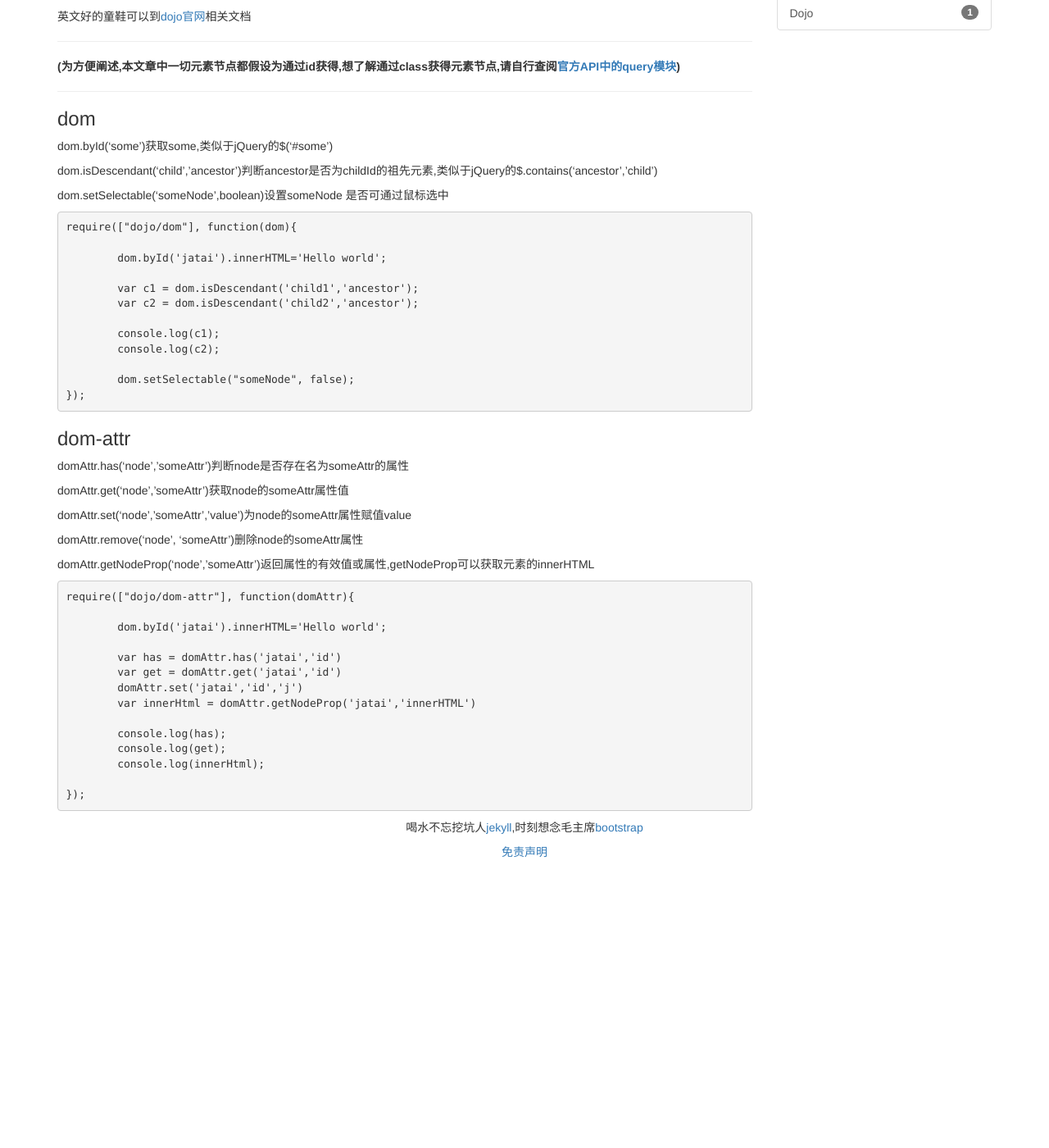
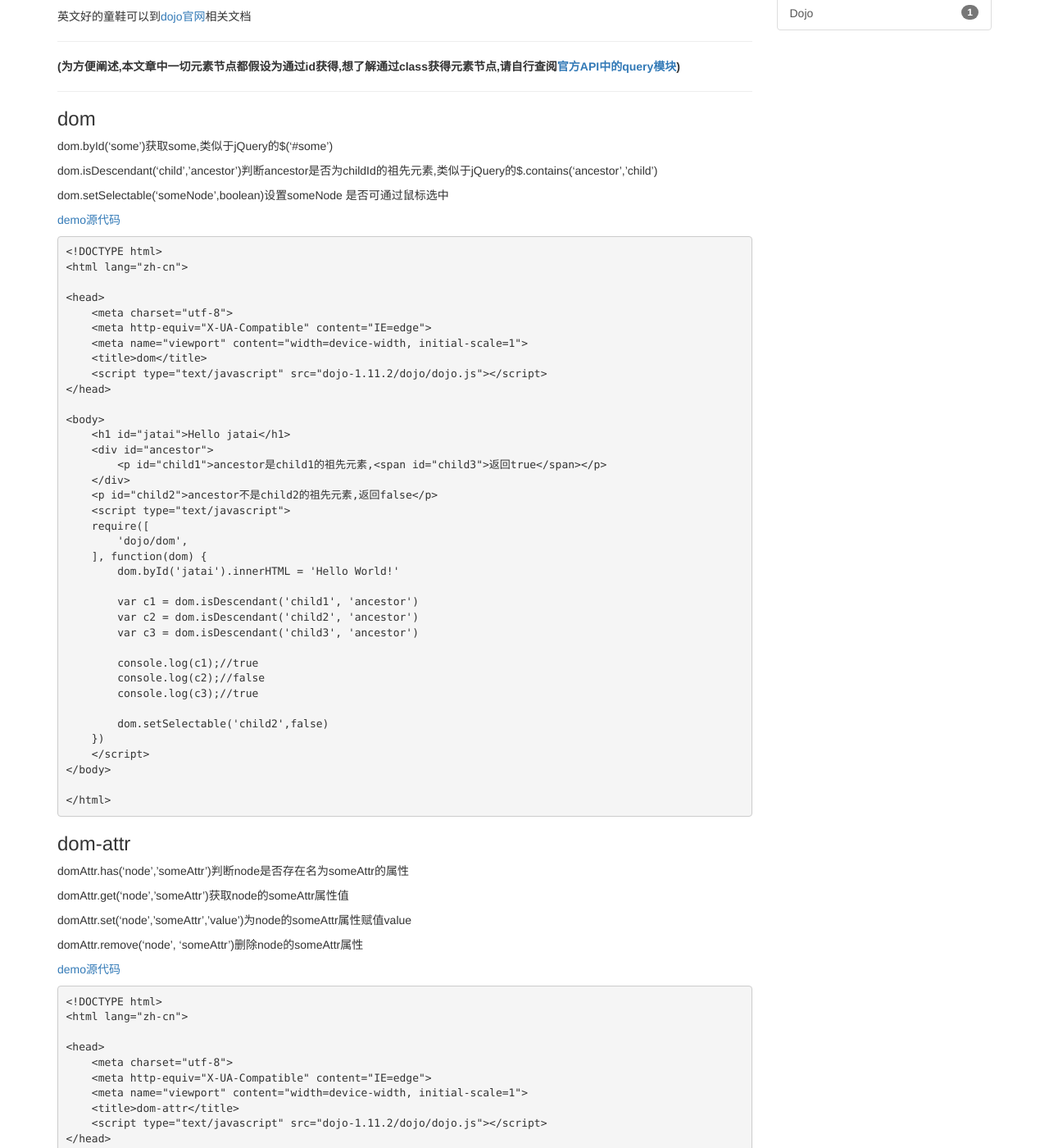
Before and after one commit to ytmjatai/blog, a Jekyll site: the page built from _posts/2016-11-06-dojo-dom.md, in a window 1280 px wide and 1400 px high, scrolled down 261 px. Shown: the whole window at 82% size. Built offline with Jekyll 4.4.1, drawn with Linux system fonts in a browser that asks for light colours; comment, search, counter and statistics services are not loaded; before the commit the page ends 1320 px from its top, so only the background shows below that; some of the changed text lies outside the part shown.

Commit message:
Update 2016-11-06-dojo-dom.md

```diff
--- a/_posts/2016-11-06-dojo-dom.md
+++ b/_posts/2016-11-06-dojo-dom.md
@@ -28,18 +28,46 @@ dom.isDescendant('child','ancestor')判断ancestor是否为childId的祖先元
 
 dom.setSelectable('someNode',boolean)设置someNode 是否可通过鼠标选中
 
-	require(["dojo/dom"], function(dom){
+[demo源代码](https://github.com/ytmjatai/dojo)
 
-		dom.byId('jatai').innerHTML='Hello world';
+	<!DOCTYPE html>
+	<html lang="zh-cn">
 
-		var c1 = dom.isDescendant('child1','ancestor');
-		var c2 = dom.isDescendant('child2','ancestor');
+	<head>
+	    <meta charset="utf-8">
+	    <meta http-equiv="X-UA-Compatible" content="IE=edge">
+	    <meta name="viewport" content="width=device-width, initial-scale=1">
+	    <title>dom</title>
+	    <script type="text/javascript" src="dojo-1.11.2/dojo/dojo.js"></script>
+	</head>
 
-		console.log(c1);
-		console.log(c2);
+	<body>
+	    <h1 id="jatai">Hello jatai</h1>
+	    <div id="ancestor">
+	        <p id="child1">ancestor是child1的祖先元素,<span id="child3">返回true</span></p>
+	    </div>
+	    <p id="child2">ancestor不是child2的祖先元素,返回false</p>
+	    <script type="text/javascript">
+	    require([
+	        'dojo/dom',
+	    ], function(dom) {
+	        dom.byId('jatai').innerHTML = 'Hello World!'
 
-		dom.setSelectable("someNode", false);
-	});
+	        var c1 = dom.isDescendant('child1', 'ancestor')
+	        var c2 = dom.isDescendant('child2', 'ancestor')
+	        var c3 = dom.isDescendant('child3', 'ancestor')
+
+	        console.log(c1);//true
+	        console.log(c2);//false
+	        console.log(c3);//true
+
+	        dom.setSelectable('child2',false)
+	    })
+	    </script>
+	</body>
+
+	</html>
+
 
 ### dom-attr ###
 
@@ -51,19 +79,43 @@ domAttr.set('node','someAttr','value')为node的someAttr属性赋值value
 
 domAttr.remove('node', 'someAttr')删除node的someAttr属性
 
-domAttr.getNodeProp('node','someAttr')返回属性的有效值或属性,getNodeProp可以获取元素的innerHTML
+[demo源代码](https://github.com/ytmjatai/dojo)
 
-	require(["dojo/dom-attr"], function(domAttr){
+	<!DOCTYPE html>
+	<html lang="zh-cn">
 
-		dom.byId('jatai').innerHTML='Hello world';
+	<head>
+	    <meta charset="utf-8">
+	    <meta http-equiv="X-UA-Compatible" content="IE=edge">
+	    <meta name="viewport" content="width=device-width, initial-scale=1">
+	    <title>dom-attr</title>
+	    <script type="text/javascript" src="dojo-1.11.2/dojo/dojo.js"></script>
+	</head>
 
-		var has = domAttr.has('jatai','id')
-		var get = domAttr.get('jatai','id')
-		domAttr.set('jatai','id','j')
-		var innerHtml = domAttr.getNodeProp('jatai','innerHTML')
+	<body>
 
-		console.log(has);
-		console.log(get);
-		console.log(innerHtml);
+	    <h1 id="jatai" class="class1 jatai" title='h1的title'><p id="child" title="p的title">hello jatai</p></h1>
 
-	});
+	    <script type="text/javascript">
+	    require([
+	        'dojo/dom-attr',
+	    ], function(domAttr) {
+
+	        var b1 = domAttr.has('jatai','title');//true
+	        var b2 = domAttr.has('jatai','alt');//false
+	        var val = domAttr.get('jatai','class');//class1 jatai
+	        var innerHtml1 = domAttr.getNodeProp('jatai','innerHTML')//<p>hello jatai</p>
+
+	        domAttr.remove('child','title');
+	        var b3 = domAttr.has('jatai','title');//false
+
+	        domAttr.set('jatai','title','改变后的title')
+
+	        var t = domAttr.get('jatai','title');//改变后的title
+
+
+	    })
+	    </script>
+	</body>
+
+	</html>
```
